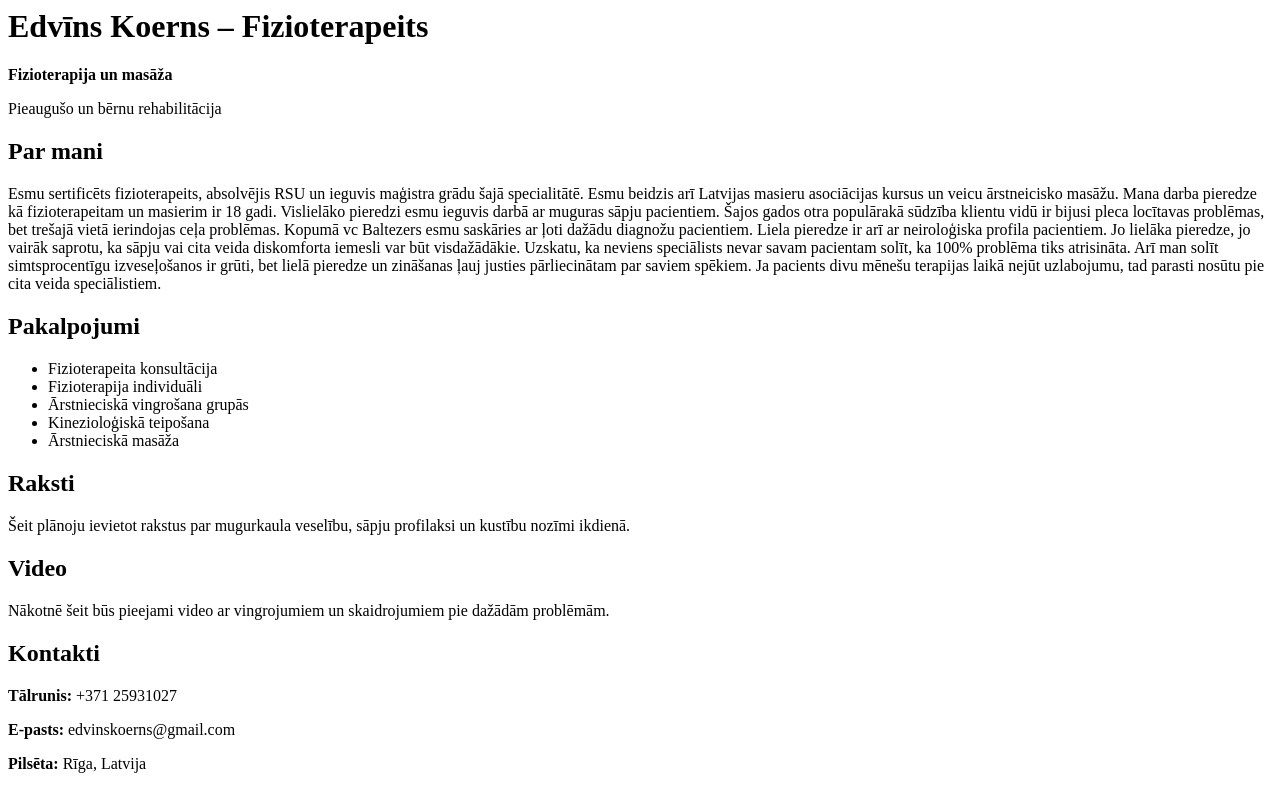
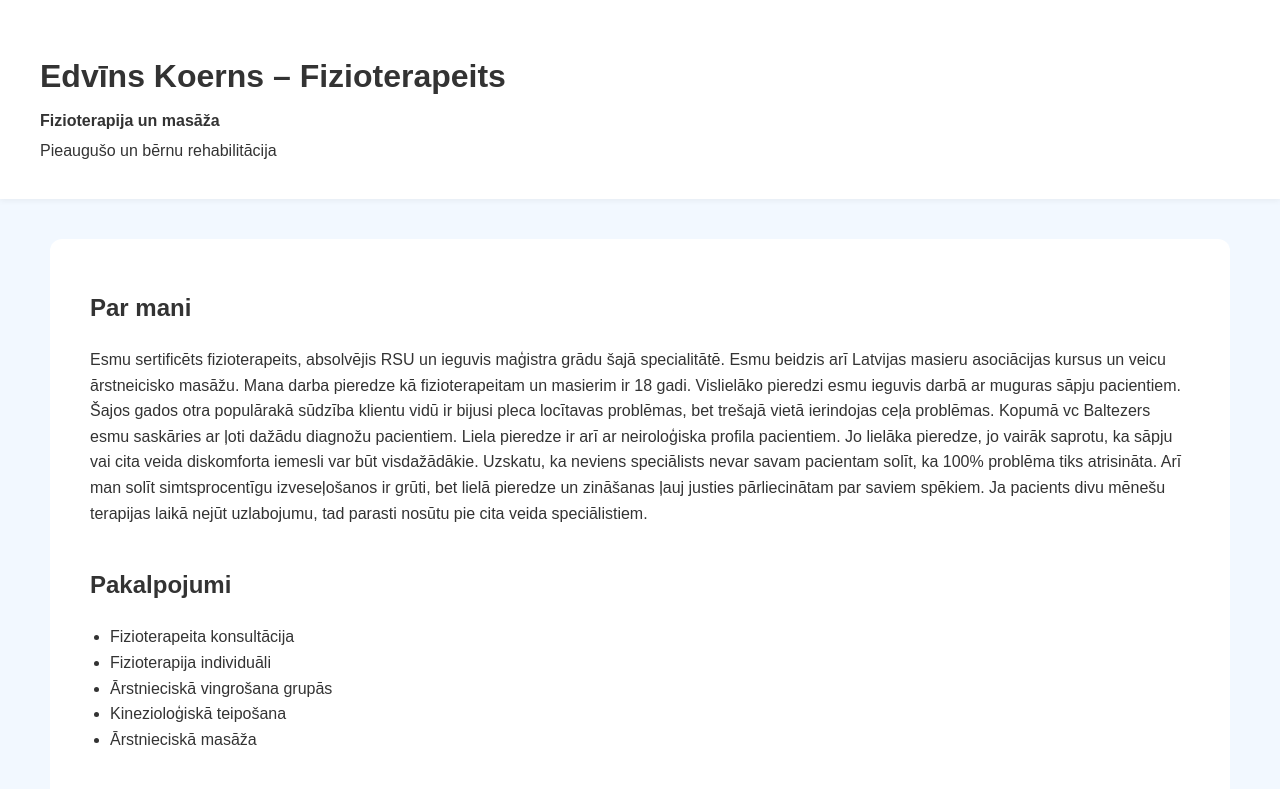
Before and after one commit to koernsedvins/fizioprofs, a plain HTML site: page index.html in a window 1280 px wide. Shown: the top 789 px of the page. Drawn offline with Linux system fonts and the light colour scheme.

Commit message:
Refactor 'about', 'services', 'articles', and 'video' sections

```diff
--- a/index.html
+++ b/index.html
@@ -1,9 +1,59 @@
+<!DOCTYPE html>
+<html lang="lv">
+<head>
+  <meta charset="UTF-8">
+  <title>Edvīns Koerns – Fizioterapeits</title>
+
+  <!-- CSS dizains -->
+  <style>
+    body {
+      margin: 0;
+      background-color: #f2f8ff; /* gaiši zils fons */
+      font-family: Arial, sans-serif;
+      color: #333;
+      line-height: 1.6;
+    }
+
+    header {
+      background: white;
+      padding: 30px 40px;
+      box-shadow: 0 2px 6px rgba(0,0,0,0.05);
+    }
+
+    header h1 {
+      margin-bottom: 5px;
+    }
+
+    header p {
+      margin: 5px 0;
+    }
+
+    main {
+      background: white;
+      max-width: 1100px;
+      margin: 40px auto;
+      padding: 30px 40px;
+      border-radius: 12px;
+    }
+
+    section {
+      margin-bottom: 40px;
+    }
+
+    ul.services {
+      padding-left: 20px;
+    }
+  </style>
+</head>
+<body>
+
 <header>
   <h1>Edvīns Koerns – Fizioterapeits</h1>
   <p><strong>Fizioterapija un masāža</strong></p>
   <p>Pieaugušo un bērnu rehabilitācija</p>
 </header>
 
+<main>
   <section id="about">
     <h2>Par mani</h2>
     <p>
@@ -14,7 +64,6 @@
       Jo lielāka pieredze, jo vairāk saprotu, ka sāpju vai cita veida diskomforta iemesli var būt visdažādākie. Uzskatu, ka neviens speciālists nevar savam pacientam solīt, ka
       100% problēma tiks atrisināta. Arī man solīt simtsprocentīgu izveseļošanos ir grūti, bet lielā pieredze un zināšanas ļauj justies pārliecinātam par saviem spēkiem.
       Ja pacients divu mēnešu terapijas laikā nejūt uzlabojumu, tad parasti nosūtu pie cita veida speciālistiem.
-
     </p>
   </section>
 
@@ -45,3 +94,7 @@
     <p><strong>E-pasts:</strong> edvinskoerns@gmail.com</p>
     <p><strong>Pilsēta:</strong> Rīga, Latvija</p>
   </section>
+</main>
+
+</body>
+</html>
```
Lines whose indentation alone changed are shown as unchanged.
